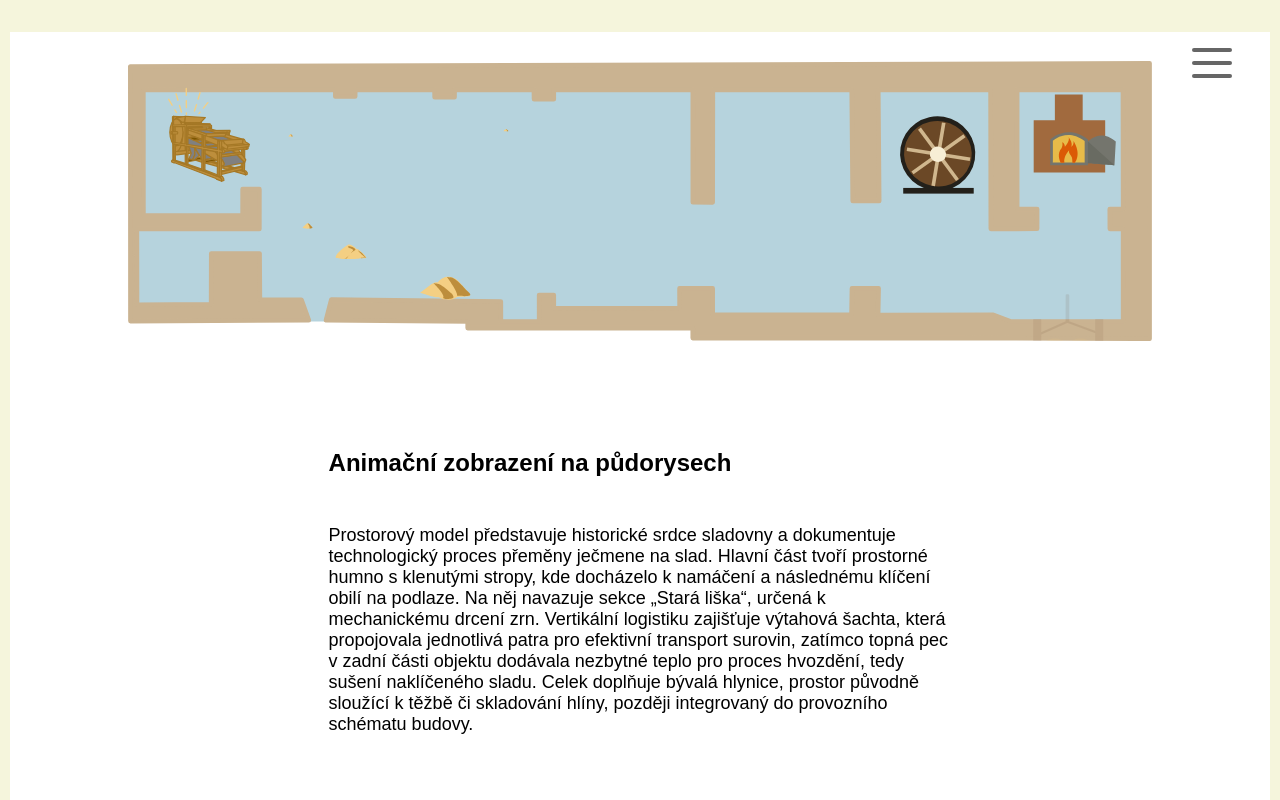
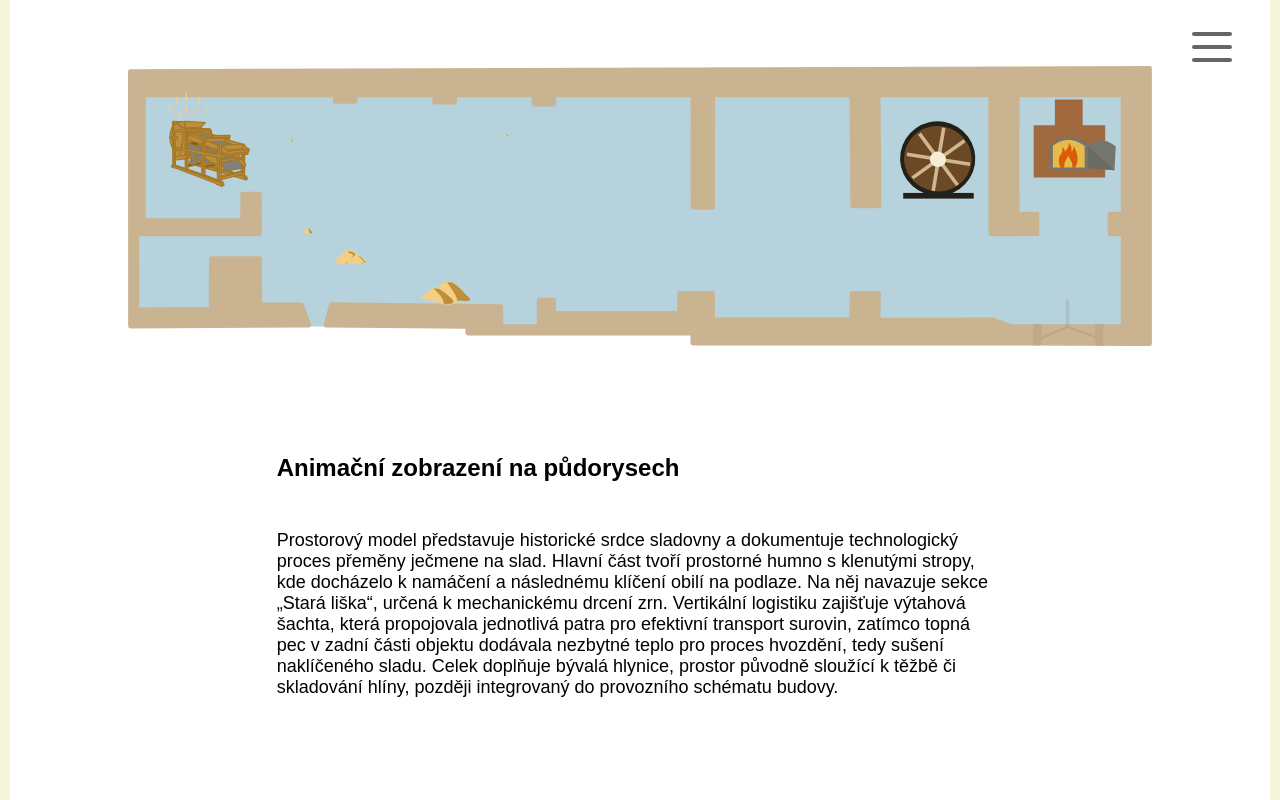
Before and after one commit to zkrajewska/bakalarka-vspj, a website with bundled scripts: page index.html in a window 1280 px wide. Shown: the top 800 px of the page. Built offline with nearby package versions, Linux system fonts and the light colour scheme.

```diff
--- a/css/style.css
+++ b/css/style.css
@@ -12,7 +12,7 @@ body{
     align-items: center;
     justify-content: center;
     width: 100%;
-    padding: 2rem;
+    padding: 0 1rem;
 }
 .content-card {
     background-color: white;
@@ -20,6 +20,7 @@ body{
     flex-direction: column;
     justify-content: center;
     align-items: center;
+    padding: 1rem 0;
 }
 
 h2, p{
@@ -213,7 +214,7 @@ p{
 
 h2, p{
     margin: 3rem auto;
-    width: 60%;
+    width: 70%;
 }
 
 p{
@@ -226,7 +227,7 @@ p{
 /* Burger Icon Styling */
 .burger-icon {
     position: fixed;
-    top: 3rem;
+    top: 2rem;
     right: 3rem;
     width: 40px;
     height: 30px;
```
